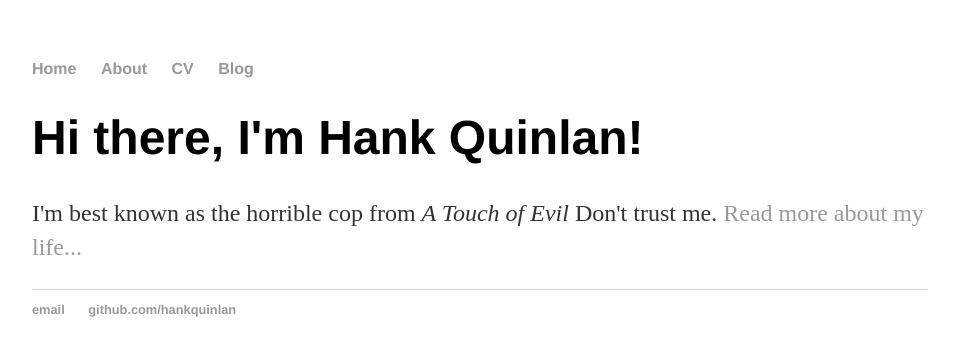
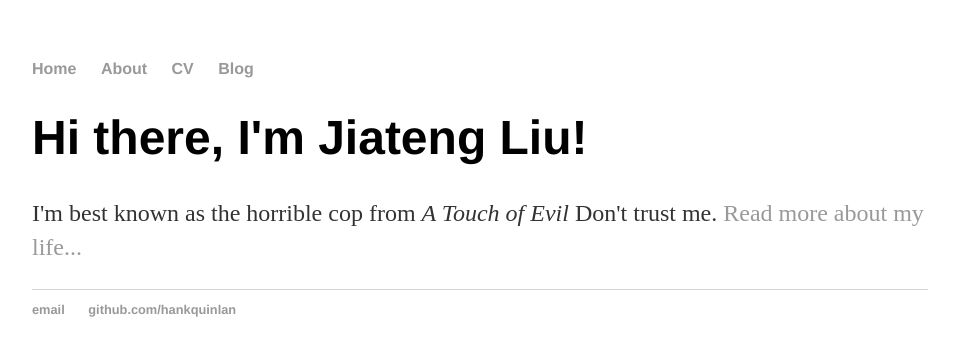
Before and after one commit to Lumos-Jiateng/Lumos-Jiateng.github.io, a Jekyll site: the page built from index.html, in a window 1280 px wide. Shown: the top 356 px of the page, without its empty margins (160-1115 px from the left). Built offline with Jekyll 4.4.1, drawn with Linux system fonts in a browser that asks for light colours.

Commit message:
Update index.html

```diff
--- a/index.html
+++ b/index.html
@@ -1,8 +1,8 @@
 ---
 layout: default
-title: Hank Quinlan, Horrible Cop
+title: Jiateng Liu, Personal Home Page
 ---
 <div class="blurb">
-	<h1>Hi there, I'm Hank Quinlan!</h1>
+	<h1>Hi there, I'm Jiateng Liu!</h1>
 	<p>I'm best known as the horrible cop from <em>A Touch of Evil</em> Don't trust me. <a href="/about">Read more about my life...</a></p>
 </div><!-- /.blurb -->
```
